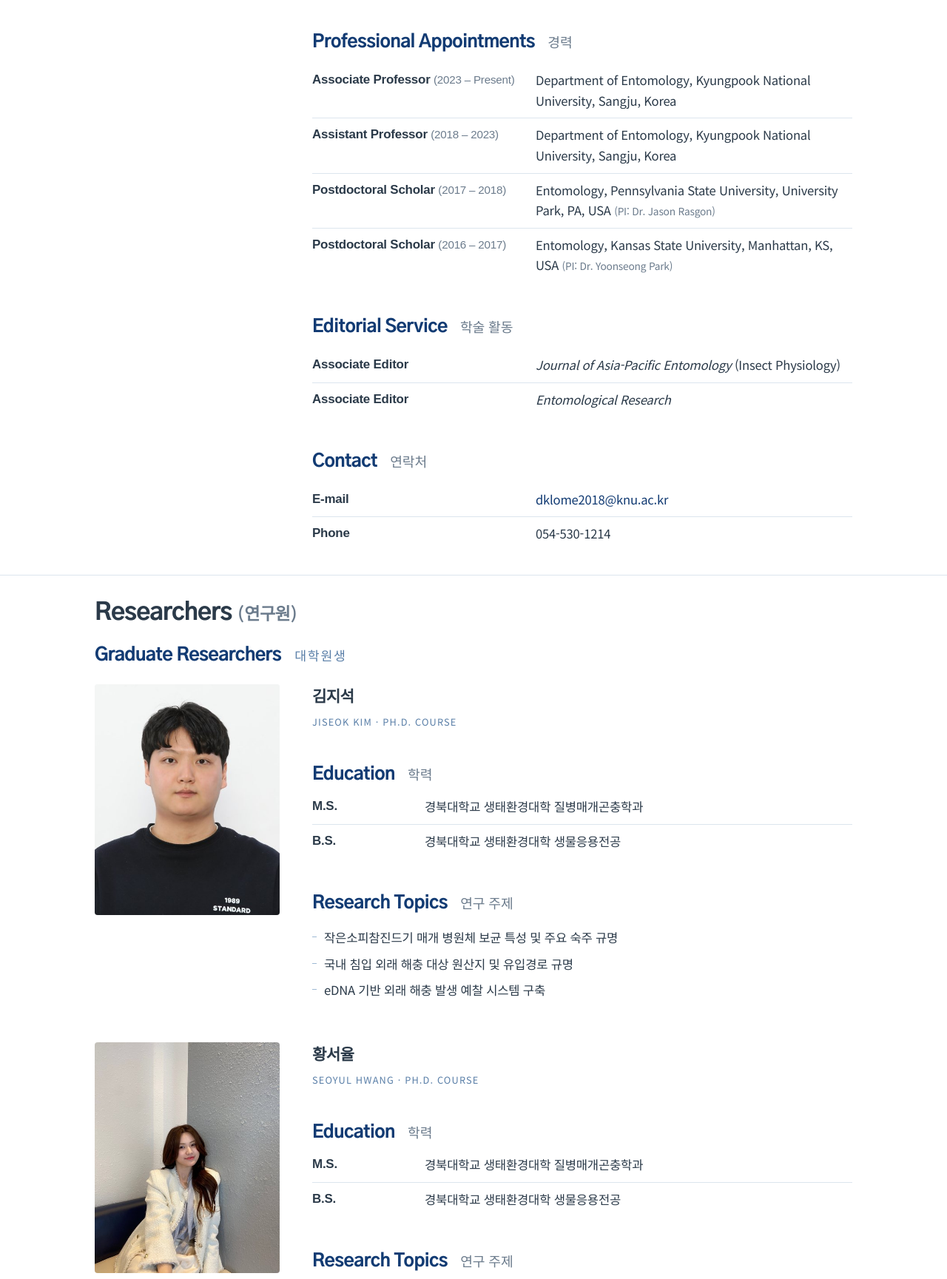
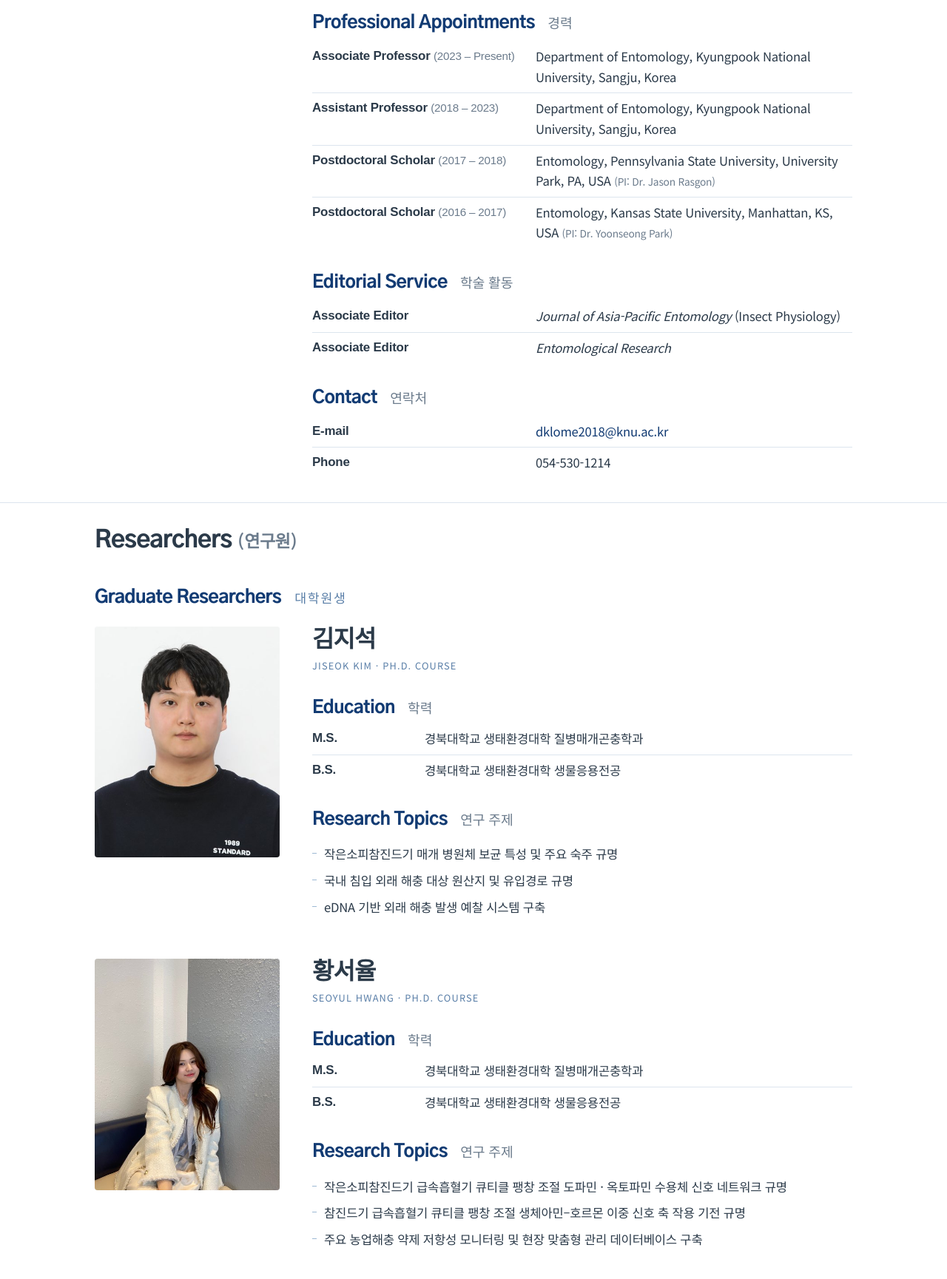
Before and after one commit to knuvectorlab/knuvectorlab.github.io, a plain HTML site: page people.html in a window 1280 px wide. Shown: the part 732-2461 px from the top of the page at 74% size. Drawn offline with Linux system fonts and the light colour scheme.

Commit message:
Add files via upload

```diff
--- a/style.css
+++ b/style.css
@@ -405,7 +405,7 @@ td.win{color:var(--navy);font-weight:500}
 .agencies img.tall{height:56px}
 
 /* ---------------- people ---------------- */
-.pi-row{display:grid;grid-template-columns:250px 1fr;gap:44px;align-items:start}
+.pi-row{display:grid;grid-template-columns:250px 1fr;gap:44px;align-items:start;margin-top:30px}
 @media(max-width:760px){.pi-row{grid-template-columns:1fr;gap:26px}}
 .portrait{width:100%;border-radius:4px;background:var(--wash);aspect-ratio:4/5;object-fit:cover}
 .pi-row h2{margin-bottom:4px}
@@ -419,14 +419,14 @@ td.win{color:var(--navy);font-weight:500}
 .person-row .cv-head{
   font-family:"Gothic A1","Noto Sans KR",sans-serif;
   font-size:1.5rem;font-weight:800;letter-spacing:-.025em;color:var(--navy);
-  margin:40px 0 0;max-width:none;
+  margin:26px 0 0;max-width:none;
 }
 .cv-head span{
   font-family:"Noto Sans KR",sans-serif;font-weight:500;font-size:1.14rem;
   color:var(--ink-soft);letter-spacing:-.01em;margin-left:12px;
 }
-.cv-years{max-width:none;margin-top:8px;font-size:1.04rem}
-.cv-years > div{padding:9px 0}
+.cv-years{max-width:none;margin-top:4px;font-size:1.04rem}
+.cv-years > div{padding:7px 0}
 .cv-years dt{
   flex:0 0 282px;font-family:"Barlow",sans-serif;font-size:1.06rem;
   font-weight:600;color:var(--ink);line-height:1.5;white-space:nowrap;
@@ -434,7 +434,7 @@ td.win{color:var(--navy);font-weight:500}
 .cv-years dt .yr{font-weight:400;color:var(--ink-soft);font-size:.95rem}
 .cv-years dd{line-height:1.66}
 
-.roster-rows{margin-top:10px}
+.roster-rows{margin-top:30px}
 table.alumni{margin-top:2px}
 table.alumni th span{font-weight:400;color:var(--pale);margin-left:5px;letter-spacing:0;text-transform:none}
 table.alumni td:first-child{color:var(--ink);font-weight:600;white-space:nowrap}
@@ -455,11 +455,12 @@ table.alumni .al-en{font-weight:400;color:var(--ink-soft);font-size:.86rem;margi
 @media(max-width:760px){.person-row{grid-template-columns:1fr;gap:26px}}
 .person-name{
   font-family:"Gothic A1","Noto Sans KR",sans-serif;
-  font-size:1.32rem;font-weight:800;letter-spacing:-.03em;margin:0 0 4px;color:var(--ink);
+  font-size:clamp(1.45rem,3vw,2rem);font-weight:800;line-height:1.18;
+  letter-spacing:-.03em;margin:0 0 4px;color:var(--ink);
 }
 .person-row .cv{margin-top:0;max-width:none}
 .person-row .cv-years dt{flex:0 0 132px}
-.person-row > div > .cv-head:first-of-type{margin-top:4px}
+.person-row > div > .cv-head:first-of-type{margin-top:2px}
 .person-row .topics{margin:12px 0 0;padding:0;list-style:none}
 .person-row .topics li{position:relative;padding-left:16px;margin-bottom:8px;line-height:1.66;font-size:1.04rem}
 .person-row .topics li:last-child{margin-bottom:0}
```
